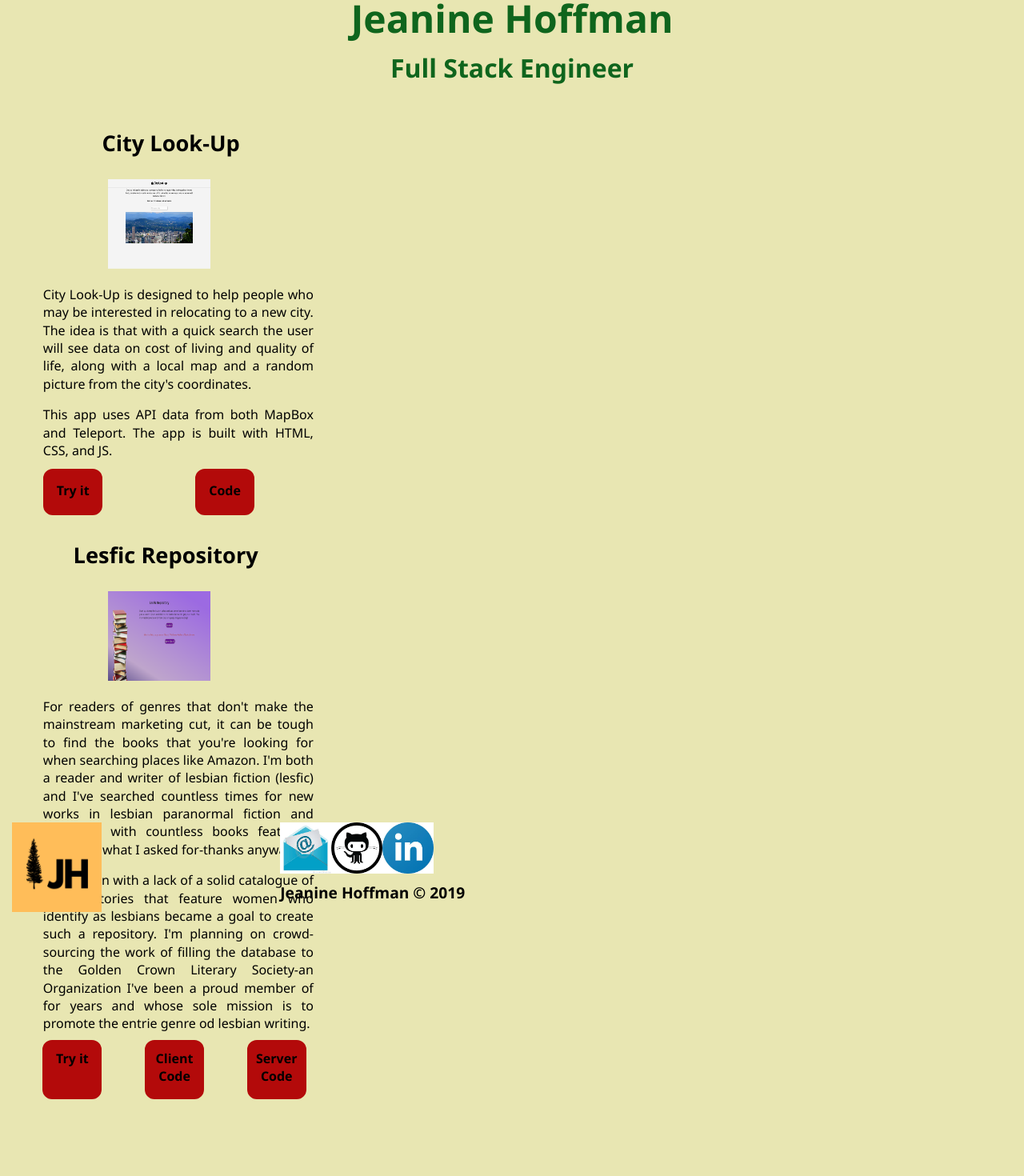
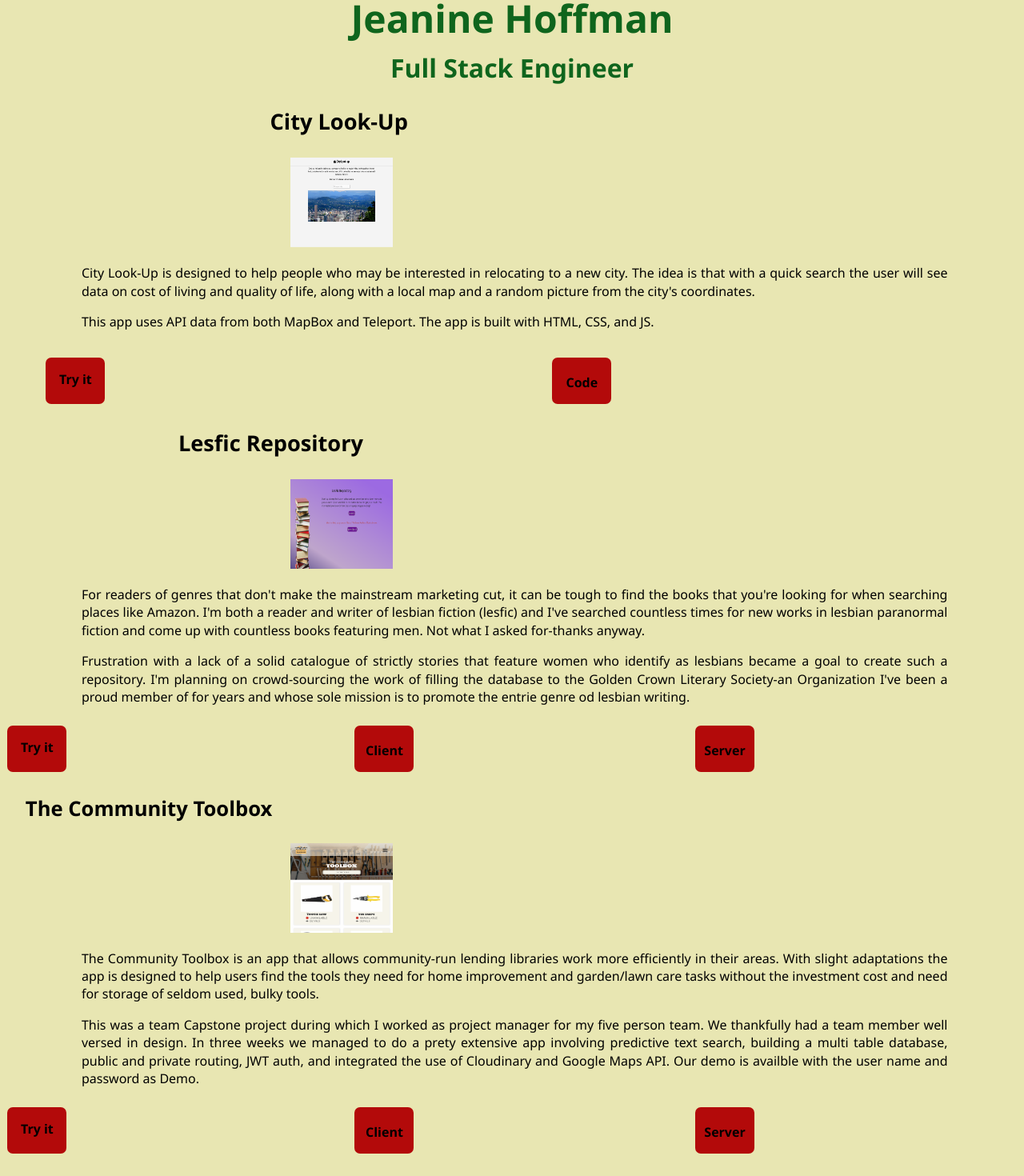
Before and after one commit to JeanineHoffman/react-portfolio, a React (Create React App) app: page /projects in a window 1280 px wide. Shown: the part 260-1730 px from the top of the page at 80% size. Built offline with nearby package versions, Linux system fonts and the light colour scheme.

Commit message:
proj btns fixed and footer fixed

```diff
--- a/src/App.css
+++ b/src/App.css
@@ -23,12 +23,9 @@ html {
   scroll-behavior: smooth;
 }
 
-.main {
-  min-height: 100vh;
-}
 
 body {
-  font-family: "Barlow", -apple-systrem, BlinkMacSystremFont, "Segoe UI", Roboto, Oxygen, Ubuntu, Cantarell, "Open Sans", "Helvetica Neue", sans-serif;
+  font-family: "Barlow", BlinkMacSystremFont, "Segoe UI", Roboto, Oxygen, Ubuntu, Cantarell, "Open Sans", "Helvetica Neue", sans-serif;
   -webkit-font-smoothing: antialiased;
   -moz-osx-font-smoothing: grayscale;
   background-color:var(--background);
@@ -50,8 +47,6 @@ body {
 .logo {
   height: 7rem;
   margin-left:4.5%;
-  /* grid-column-start: 1;
-  grid-row-start:1; */
 }
 
 .navBar {
@@ -132,7 +127,7 @@ body {
   grid-template-rows: 4rem 4rem;
   background-color:var(--background);
  grid-column-gap:1rem;
- margin-top:6rem;
+ margin-top:100%;
 }
 
 .logoFooter{
@@ -152,7 +147,7 @@ body {
 
 .footerLink{
   grid-column-start: 2;
-  grid-column-end: 4;
+  grid-column-end: 3;
   grid-row-start:2;
   height:4em;
 }
@@ -187,13 +182,7 @@ body {
 /* Begin Project styles */
 
 .projWrapper{
-  display: grid;
-  /* width: 40%; */
-  grid-template-columns: 1fr 1fr 1fr;
-  grid-template-rows: 4em;
-  grid-column-gap: 2.5%;
-  margin-left: 1.5rem;
-  height: 90vh;
+  margin-left: .4rem;
 }
 
 .projTitle1{
@@ -236,13 +225,18 @@ body {
   margin: 0 auto;
   padding-top: 1rem;
 }
+.btnWrap{
+  display:grid;
+  grid-template-columns: 1fr 1fr 1fr;
+  grid-column-gap: .25%;
+}
 .projBtnWrap2{
   display: grid;
   grid-template-columns: 1fr 1fr;
-  grid-column-gap: 2.5%;
-  margin-left: 1.7rem;
+  grid-column-gap: 1rem;
+  margin-left: 3rem;
 }
-.project2btn{
+.trybtn{
   height: 4em;
   width: 5em;
   text-align: center;
@@ -253,21 +247,21 @@ body {
   font-weight: 800;
   text-decoration: none;
   border: 3px solid var(--background);
-  border-radius: 15px;
+  border-radius: 10px;
   margin-top: 5%;
 }
 .projectbtn{
-  height: 5em;
+  height: 4em;
   width: 5em;
   text-align: center;
-  padding-top: .8em;
+  padding-top: 1.3em;
   background-color: var(--red);
   color: var(--black);
   font-size: 1em;
   font-weight: 800;
   text-decoration: none;
   border: 3px solid var(--background);
-  border-radius: 15px;
+  border-radius: 10px;
   margin-top: 5%;
   margin-left: 2%;
 }
--- a/src/App.js
+++ b/src/App.js
@@ -17,7 +17,6 @@ export default class App extends Component {
       <div className = "App" >
       <Navigation />
       <Header />
-      <main className="main">
       <Switch>
         <Route
           exact
@@ -41,7 +40,7 @@ export default class App extends Component {
         component={Contact}
         />
           </Switch>
-         </main>
+
           <Footer />
 
           </div>
--- a/src/components/Projects.js
+++ b/src/components/Projects.js
@@ -5,32 +5,32 @@ import LesficRepo from '../Assets/Images/LesficRepo.png';
 
 export default class Projects extends Component {
   render() {
-    return(
+    return (
       <div className="projWrapper">
-    <article className="projectSection" aria-label="projects section">
         <div className="project1">
           <h3 className="projTitle1">City Look-Up</h3>
           <img className="projimg" src={City} alt="city skyline." title="cityscape" />
           <p className="proj1">City Look-Up is designed to help people who may be interested in relocating to a new city. The idea is that with a quick search the user will see data on cost of living and quality of life, along with a local map and a random picture from the city's coordinates.</p>
           <p className="proj1">This app uses API data from both MapBox and Teleport. The app is built with HTML, CSS, and JS.</p>
+        </div>
         <div className="projBtnWrap2">
           <a href=" https://jeaninehoffman.github.io/City-Look-Up/" target="_blank" rel="noopener noreferrer"
-       className="project2btn"
+            className="trybtn"
             aria-label="quiz button">Try it</a>
-        <a href="https://github.com/JeanineHoffman/City-Look-Up" target="_blank" rel="noopener noreferrer" className="project2btn" aria-label="button to code review">Code</a>
+          <a href="https://github.com/JeanineHoffman/City-Look-Up" target="_blank" rel="noopener noreferrer" className="projectbtn" aria-label="button to code review">Code</a>
         </div>
-      </div>
+
         <div className="project2">
           <h3 className="projTitle2">Lesfic Repository</h3>
           <img className="projimg" src={LesficRepo} alt="Lesfic Repository landing page" title="Lesfic Repository" />
           <p className="proj2">For readers of genres that don't make the mainstream marketing cut, it can be tough to find the books that you're looking for when searching places like Amazon. I'm both a reader and writer of lesbian fiction (lesfic) and I've searched countless times for new works in lesbian paranormal fiction and come up with countless books featuring men. Not what I asked for-thanks anyway.</p>
           <p className="proj2">Frustration with a lack of a solid catalogue of strictly stories that feature women who identify as lesbians became a goal to create such a repository. I'm planning on crowd-sourcing the work of filling the database to the Golden Crown Literary Society-an Organization I've been a proud member of for years and whose sole mission is to promote the entrie genre od lesbian writing.</p>
-        <div className="projWrapper">
+          <div className="btnWrap">
           <a href="https://lesfic-rate-your-reads-git-master.jeaninehoffman.now.sh/" target="_blank" rel="noopener noreferrer"
-        className="projectbtn"
+            className="trybtn"
             aria-label="lesfic app button">Try it</a>
-        <a href="https://github.com/JeanineHoffman/LesFic-Rate-Your-Reads.git" target="_blank" rel="noopener noreferrer" className="projectbtn" aria-label="button to code review">Client Code</a>
-        <a href="https://github.com/JeanineHoffman/lesfic-server.git" target="_blank" rel="noopener noreferrer" className="projectbtn" aria-label="button to code review">Server Code</a>
+          <a href="https://github.com/JeanineHoffman/LesFic-Rate-Your-Reads.git" target="_blank" rel="noopener noreferrer" className="projectbtn" aria-label="button to code review">Client</a>
+          <a href="https://github.com/JeanineHoffman/lesfic-server.git" target="_blank" rel="noopener noreferrer" className="projectbtn" aria-label="button to code review">Server</a>
           </div>
         </div>
         <div className="project3">
@@ -38,14 +38,14 @@ export default class Projects extends Component {
           <img className="projimg" src={Toolbox} alt="Screenshot of The Community Toolbox app" title="The Community Toolbox" />
           <p className="proj3"> The Community Toolbox is an app that allows community-run lending libraries work more efficiently in their areas. With slight adaptations the app is designed to help users find the tools they need for home improvement and garden/lawn care tasks without the investment cost and need for storage of seldom used, bulky tools.</p>
           <p className="proj3">This was a team Capstone project during which I worked as project manager for my five person team. We thankfully had a team member well versed in design. In three weeks we managed to do a prety extensive app involving predictive text search, building a multi table database, public and private routing, JWT auth, and integrated the use of Cloudinary and Google Maps API. Our demo is availble with the user name and password as Demo.</p>
-        <div className="projWrapper">
-        <a href="https://toolbox-client-git-master.teamredpanda.now.sh/" target="_blank" rel="noopener noreferrer" className="projectbtn" aria-label="Toolbox app button">Try it</a>
-        <a href="https://github.com/CommunityTB/toolbox-client.git" target="_blank" rel="noopener noreferrer" className="projectbtn" aria-label="button to code review">Client Code</a>
+          <div className="btnWrap">
+          <a href="https://toolbox-client-git-master.teamredpanda.now.sh/" target="_blank" rel="noopener noreferrer" className="trybtn" aria-label="Toolbox app button">Try it</a>
+          <a href="https://github.com/CommunityTB/toolbox-client.git" target="_blank" rel="noopener noreferrer" className="projectbtn" aria-label="button to code review">Client</a>
           <a href="https://github.com/CommunityTB/toolbox-server.git" target="_blank" rel="noopener noreferrer"
-        className="projectbtn" aria-label="button to code review">Server Code</a>
+            className="projectbtn" aria-label="button to code review">Server</a>
             </div>
         </div>
-    </article>
+
       </div>
     );
   }
```
Lines whose indentation alone changed are shown as unchanged.
